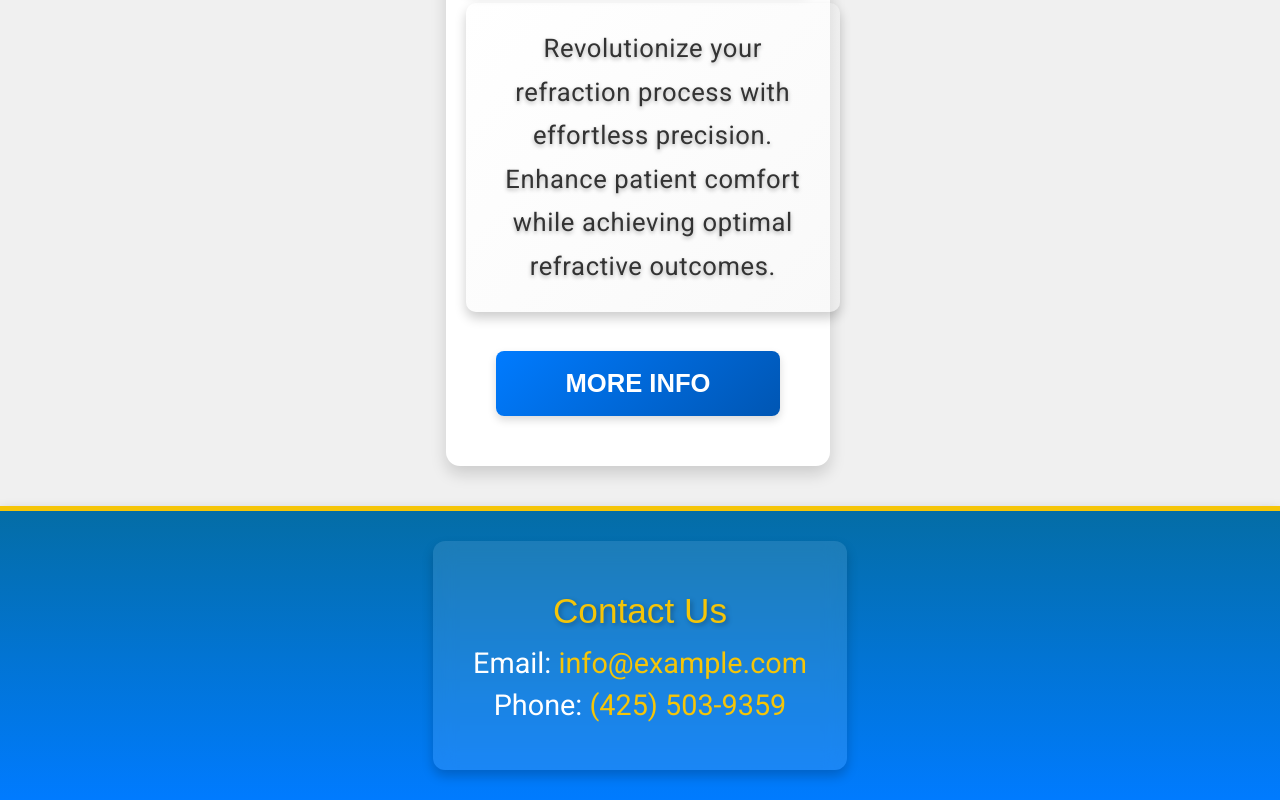
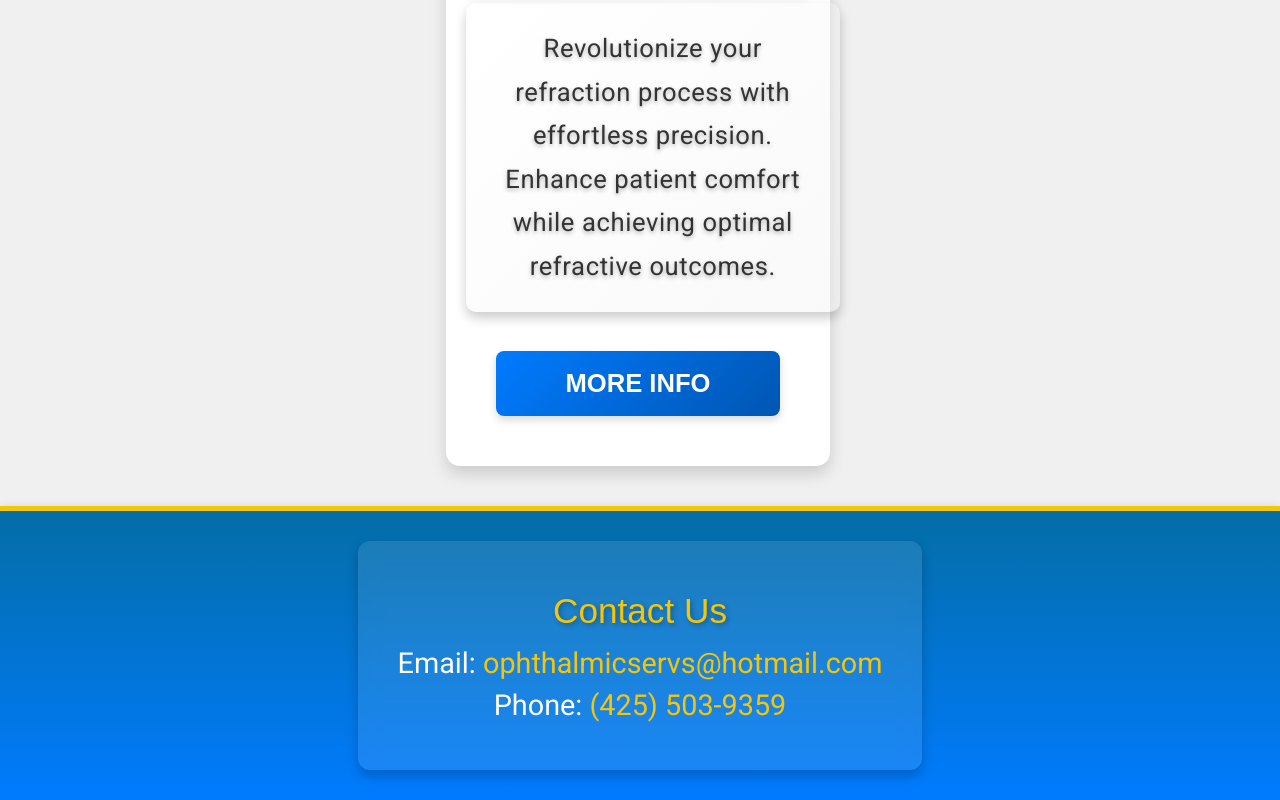
Before and after one commit to ethanfeiges/vision-technologies, a React (Create React App) app: page /marco in a window 1280 px wide. Shown: the part 592-1392 px from the top of the page. Built offline with nearby package versions, Linux system fonts and the light colour scheme.

Commit message:
Added email to footer

```diff
--- a/src/components/Footer.js
+++ b/src/components/Footer.js
@@ -7,7 +7,7 @@ const Footer = () => {
       <div className="footer-content">
         <div className="footer-section">
           <h3>Contact Us</h3>
-          <p>Email: <a href="mailto:info@example.com">info@example.com</a></p>
+          <p>Email: <a href="mailto:ophthalmicservs@hotmail.com">ophthalmicservs@hotmail.com</a></p>
           <p>Phone: <a href="tel:4255039359">(425) 503-9359</a></p>
         </div>
       </div>
```
